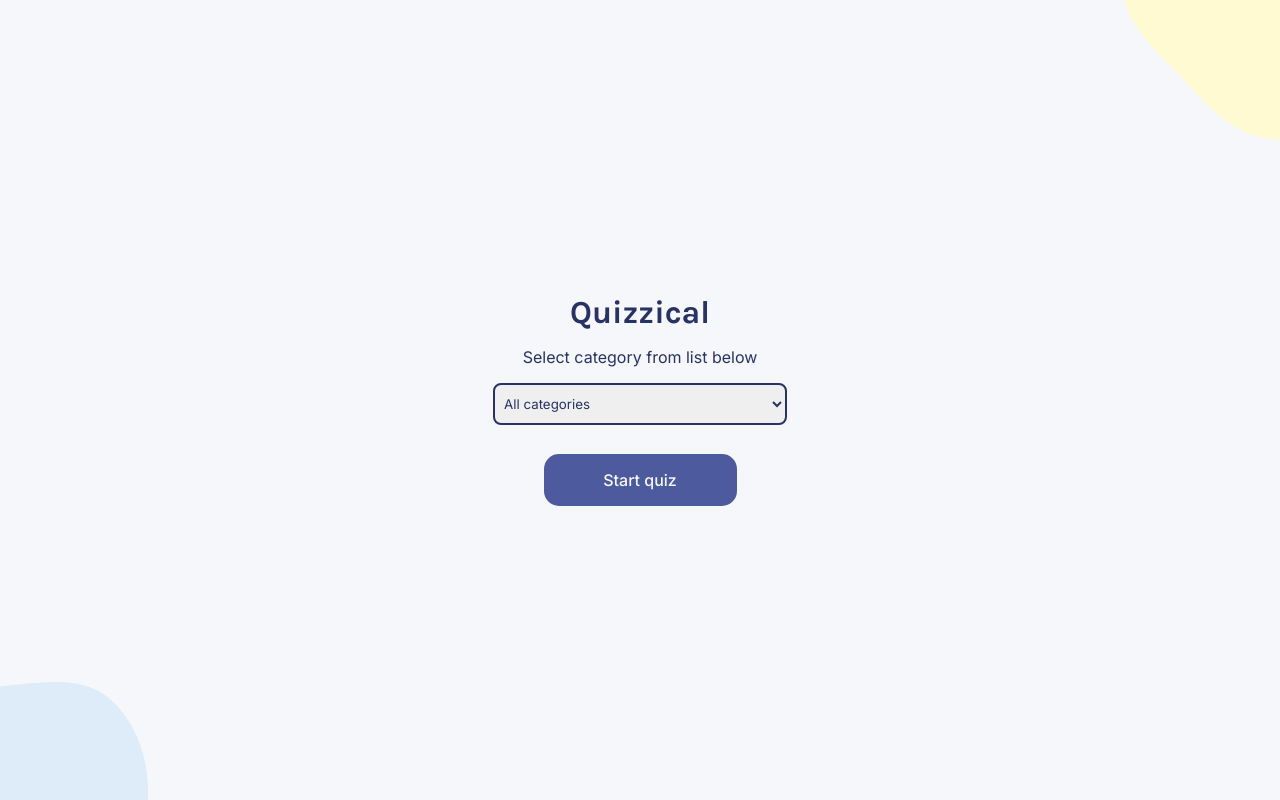
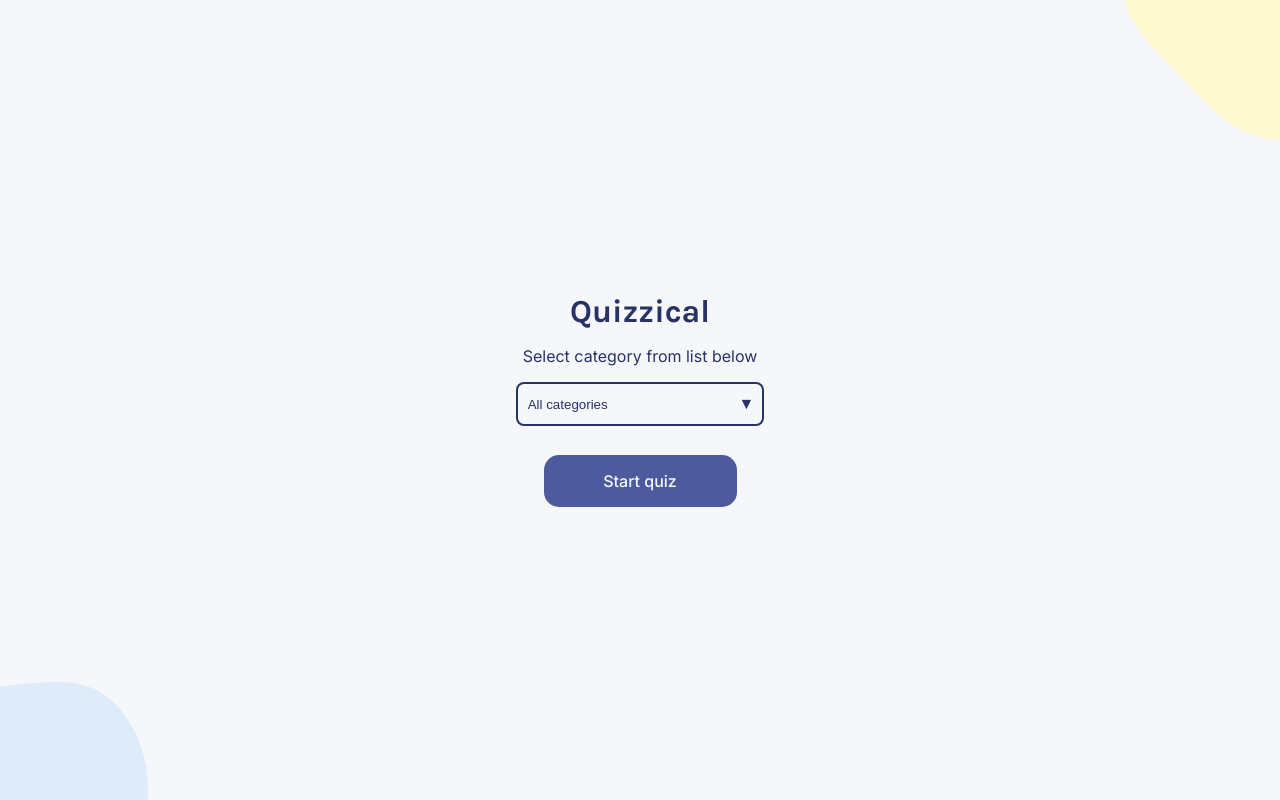
Before and after one commit to springdmitry/quizzical, a React (Vite) app: page / in a window 1280 px wide. Built offline with nearby package versions, Linux system fonts and the light colour scheme.

Commit message:
fix select menu style for safari

```diff
--- a/src/App.css
+++ b/src/App.css
@@ -2,6 +2,10 @@
     color: #293264;
     font-family: Karla;
     font-weight: 700;
+}
+
+.quiz-element {
+    padding: 0 15px;
 }
 
 .answers {
--- a/src/FirstScreen.css
+++ b/src/FirstScreen.css
@@ -27,11 +27,39 @@ p {
     font-size: 16px;
 }
 
-.first-screen select {
-    padding: 10px 5px;
+.select-wrap {
+    position: relative;
+    width: 100%;
+    padding: 20px 5px;
+    border-radius: 8px;
     border: 2px solid #293264;
-    border-radius: 8px;
+  }
+
+  .select-wrap select {
+    position: absolute;
+    background: transparent;
+    top: 0;
+    left: 0;
+    outline: none;
+    border: none;
+    -webkit-appearance: none;
+    display: block;
+    padding: 10px;
     color: #293264;
-    font-family: Inter;
-    font-weight: 400;
-}
+    width: 100%;
+    height: 100%;
+  }
+
+  .arrow {
+    position: absolute;
+    display: flex;
+    justify-content: center;
+    align-items: center;
+    right: 0.5em;
+    top: 0;
+    bottom: 0;
+    height: 100%;
+    color: #293264;
+    vertical-align: text-bottom;
+    pointer-events: none;
+  }
--- a/src/FirstScreen.jsx
+++ b/src/FirstScreen.jsx
@@ -11,10 +11,13 @@ export default function FirstScreen({ startQuiz, selectCategory }) {
         <div className="first-screen">
             <h1>Quizzical</h1>
             <p>Select category from list below</p>
-            <select name="categories" onChange={(e)=>selectCategory(e)}>
-                <option value="" defaultValue>All categories</option>
-                {selectOptionsEl}
-            </select>
+            <div className='select-wrap'>
+                <select name="categories" onChange={(e)=>selectCategory(e)}>
+                    <option value="" defaultValue>All categories</option>
+                    {selectOptionsEl}
+                </select>
+                <span className="arrow">▼</span>
+            </div>
             <button onClick={startQuiz} className="btn start-btn">Start quiz</button>
         </div>
     )
```
